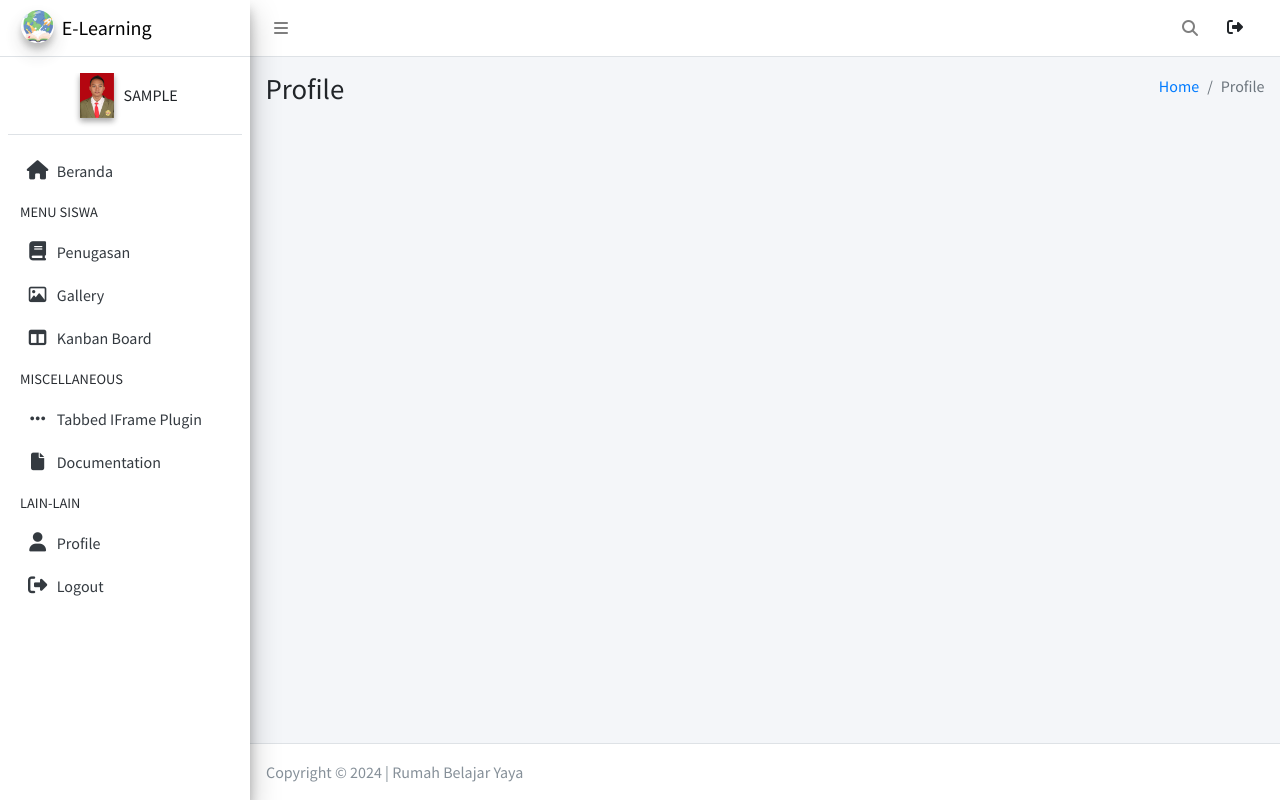
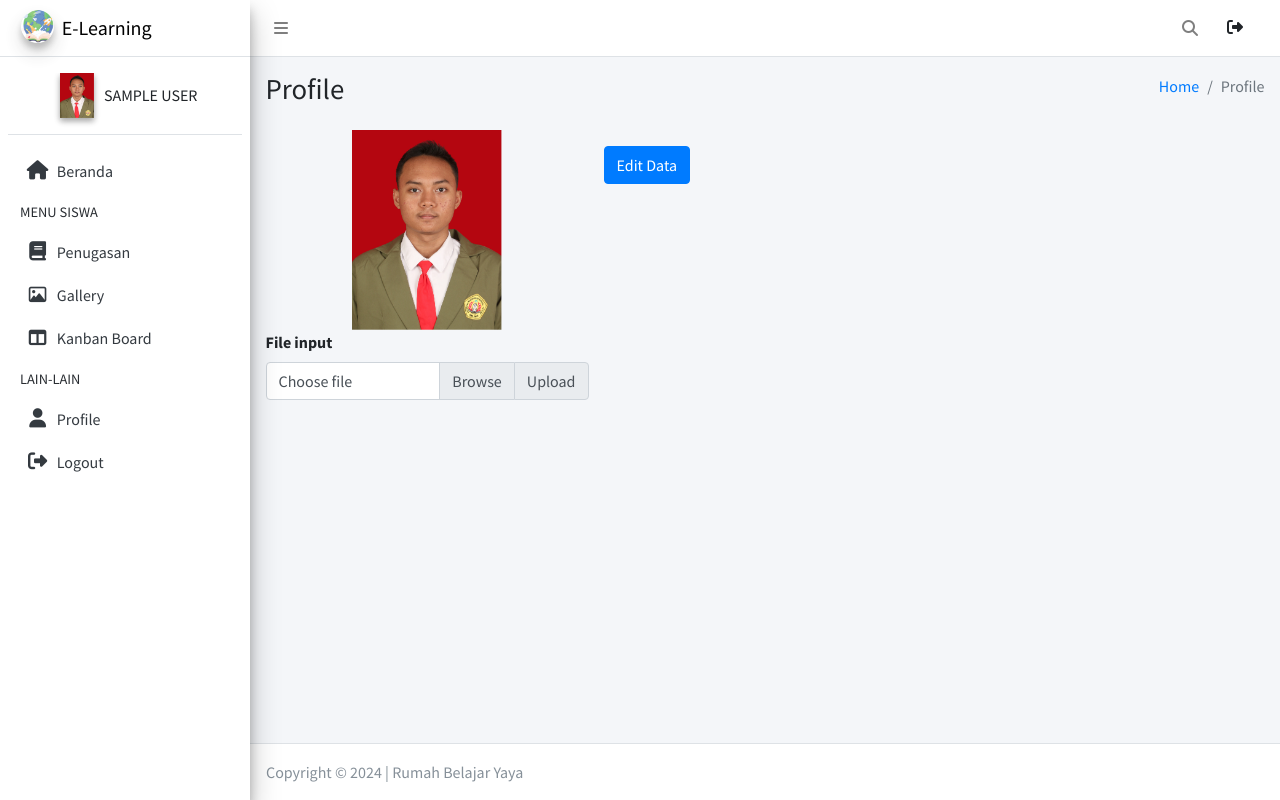
Before and after one commit to jaguardeva/rumah-belajar-yaya, a PHP site: page /profile in a window 1280 px wide. Run offline with PHP 8.4, Linux system fonts and the light colour scheme; the visitor is signed in with stand-in values (Sample User, id 1); data that the repository does not hold is empty; some libraries are stand-ins or nearby versions.

Commit message:
feat: profile and update profile

```diff
--- a/index.php
+++ b/index.php
@@ -62,7 +62,7 @@ if (isset($_POST["login"])) {
           <h1>Login</h1>
           <span>E-Learning Rumah Belajar Yaya</span>
         </div>
-        <img src="./assets/logo/logo.png" alt="my-logo" class="logo">
+        <img src="./assets/logo/logo.png" alt="my-logo" class="logo" loading="lazy">
         <div class="input-group">
           <div class="input-item">
             <input type="email" name="email" id="email" placeholder="Email" value="<?php if (isset($email)) echo $email ?>">
--- /dev/null
+++ b/layout/aside.php
@@ -0,0 +1,77 @@
+    <aside class="main-sidebar sidebar-light-primary elevation-4">
+      <!-- Brand Logo -->
+      <a href="../dashboard.php" class="brand-link">
+        <img src="../assets/logo/logo.png" alt="AdminLTE Logo" class="brand-image img-circle elevation-3" style="opacity: .8">
+        <span class="brand-text font-weight-light font-weight-normal">E-Learning</span>
+      </a>
+
+      <!-- Sidebar -->
+      <div class="sidebar">
+        <!-- Sidebar user panel (optional) -->
+        <div class="user-panel mt-3 pb-3 mb-3 d-flex align-items-center justify-content-center">
+          <div class="image">
+            <img src="../public/image/pas-photo-almet.png" class=" elevation-2" alt="User Image">
+          </div>
+          <div class="info">
+            <span class="d-block"> <?php if (isset($_SESSION["name"])) echo strtoupper($_SESSION["name"]) ?></span>
+          </div>
+        </div>
+
+
+        <!-- Sidebar Menu -->
+        <nav class="mt-2">
+          <ul class="nav nav-pills nav-sidebar flex-column" data-widget="treeview" role="menu" data-accordion="false">
+            <!-- Add icons to the links using the .nav-icon class
+               with font-awesome or any other icon font library -->
+            <li class="nav-item">
+              <a href="../dashboard.php" class="nav-link">
+                <i class="nav-icon fa-solid fa-house"></i>
+                <p>
+                  Beranda
+                </p>
+              </a>
+            </li>
+            <li class="nav-header">MENU SISWA</li>
+            <li class="nav-item">
+              <a href="../dashboard/pages/forms/advanced.html" class="nav-link">
+                <i class="nav-icon fa-solid fa-book"></i>
+                <p>
+                  Penugasan
+                </p>
+              </a>
+            </li>
+            <li class="nav-item">
+              <a href="pages/gallery.html" class="nav-link">
+                <i class="nav-icon far fa-image"></i>
+                <p>
+                  Gallery
+                </p>
+              </a>
+            </li>
+            <li class="nav-item">
+              <a href="pages/kanban.html" class="nav-link">
+                <i class="nav-icon fas fa-columns"></i>
+                <p>
+                  Kanban Board
+                </p>
+              </a>
+            </li>
+            <li class="nav-header">LAIN-LAIN</li>
+            <li class="nav-item">
+              <a href="../profile" class="nav-link">
+                <i class="nav-icon fa-solid fa-user"></i>
+                <p>Profile</p>
+              </a>
+            </li>
+            <li class="nav-item">
+              <a href="./auth/logout.php" class="nav-link">
+                <i class="nav-icon fa-solid fa-right-from-bracket"></i>
+                <p>Logout</p>
+              </a>
+            </li>
+          </ul>
+        </nav>
+        <!-- /.sidebar-menu -->
+      </div>
+      <!-- /.sidebar -->
+    </aside>
--- /dev/null
+++ b/layout/footer.php
@@ -0,0 +1,3 @@
+<footer class="main-footer">
+  <span>Copyright &copy; 2024 | Rumah Belajar Yaya</span>
+</footer>
--- /dev/null
+++ b/layout/navigation.php
@@ -0,0 +1,41 @@
+<nav class="main-header navbar navbar-expand navbar-white navbar-light">
+  <!-- Left navbar links -->
+  <ul class="navbar-nav">
+    <li class="nav-item">
+      <a class="nav-link" data-widget="pushmenu" href="#" role="button"><i class="fas fa-bars"></i></a>
+    </li>
+  </ul>
+
+  <!-- Right navbar links -->
+  <ul class="navbar-nav ml-auto">
+    <!-- Navbar Search -->
+    <li class="nav-item">
+      <a class="nav-link" data-widget="navbar-search" href="#" role="button">
+        <i class="fas fa-search"></i>
+      </a>
+      <div class="navbar-search-block">
+        <form class="form-inline">
+          <div class="input-group input-group-sm">
+            <input class="form-control form-control-navbar" type="search" placeholder="Search" aria-label="Search">
+            <div class="input-group-append">
+              <button class="btn btn-navbar" type="submit">
+                <i class="fas fa-search"></i>
+              </button>
+              <button class="btn btn-navbar" type="button" data-widget="navbar-search">
+                <i class="fas fa-times"></i>
+              </button>
+            </div>
+          </div>
+        </form>
+      </div>
+    </li>
+    <li class="mr-3">
+      <form method="POST">
+        <button class="btn " type="submit" name="logout">
+          <i class="fa-solid fa-right-from-bracket"></i>
+        </button>
+      </form>
+
+    </li>
+  </ul>
+</nav>
--- a/profile/index.php
+++ b/profile/index.php
@@ -1,5 +1,6 @@
 <?php
 session_start();
+require_once "../database/connection.php";
 
 if (empty($_SESSION["login"])) {
   $_SESSION["message"] = "Silahkan login terlebih dahulu";
@@ -10,6 +11,9 @@ if (isset($_POST["logout"])) {
   session_destroy();
   header("Location: index.php");
 }
+
+$query  = "SELECT * FROM users WHERE id = " . $_SESSION["id"];
+$get_detail_user = $db->query($query);
 
 ?>
 
@@ -43,141 +47,10 @@ if (isset($_POST["logout"])) {
 
 <body class="hold-transition sidebar-mini">
   <div class="wrapper">
-    <!-- Navbar -->
-    <nav class="main-header navbar navbar-expand navbar-white navbar-light">
-      <!-- Left navbar links -->
-      <ul class="navbar-nav">
-        <li class="nav-item">
-          <a class="nav-link" data-widget="pushmenu" href="#" role="button"><i class="fas fa-bars"></i></a>
-        </li>
-      </ul>
 
-      <!-- Right navbar links -->
-      <ul class="navbar-nav ml-auto">
-        <!-- Navbar Search -->
-        <li class="nav-item">
-          <a class="nav-link" data-widget="navbar-search" href="#" role="button">
-            <i class="fas fa-search"></i>
-          </a>
-          <div class="navbar-search-block">
-            <form class="form-inline">
-              <div class="input-group input-group-sm">
-                <input class="form-control form-control-navbar" type="search" placeholder="Search" aria-label="Search">
-                <div class="input-group-append">
-                  <button class="btn btn-navbar" type="submit">
-                    <i class="fas fa-search"></i>
-                  </button>
-                  <button class="btn btn-navbar" type="button" data-widget="navbar-search">
-                    <i class="fas fa-times"></i>
-                  </button>
-                </div>
-              </div>
-            </form>
-          </div>
-        </li>
-        <li class="mr-3">
-          <form method="POST">
-            <button class="btn " type="submit" name="logout">
-              <i class="fa-solid fa-right-from-bracket"></i>
-            </button>
-          </form>
+    <?php include "../layout/navigation.php"; ?>
 
-        </li>
-      </ul>
-    </nav>
-    <!-- /.navbar -->
-
-    <!-- Main Sidebar Container -->
-    <aside class="main-sidebar sidebar-light-primary elevation-4">
-      <!-- Brand Logo -->
-      <a href="../dashboard.php" class="brand-link">
-        <img src="../assets/logo/logo.png" alt="AdminLTE Logo" class="brand-image img-circle elevation-3" style="opacity: .8">
-        <span class="brand-text font-weight-light font-weight-normal">E-Learning</span>
-      </a>
-
-      <!-- Sidebar -->
-      <div class="sidebar">
-        <!-- Sidebar user panel (optional) -->
-        <div class="user-panel mt-3 pb-3 mb-3 d-flex align-items-center justify-content-center">
-          <div class="image">
-            <img src="../public/image/pas-photo-almet.png" class=" elevation-2" alt="User Image">
-          </div>
-          <div class="info">
-            <span class="d-block"> <?php if (isset($_SESSION["name"])) echo strtoupper($_SESSION["name"]) ?></span>
-          </div>
-        </div>
-
-
-        <!-- Sidebar Menu -->
-        <nav class="mt-2">
-          <ul class="nav nav-pills nav-sidebar flex-column" data-widget="treeview" role="menu" data-accordion="false">
-            <!-- Add icons to the links using the .nav-icon class
-               with font-awesome or any other icon font library -->
-            <li class="nav-item">
-              <a href="../dashboard.php" class="nav-link">
-                <i class="nav-icon fa-solid fa-house"></i>
-                <p>
-                  Beranda
-                </p>
-              </a>
-            </li>
-            <li class="nav-header">MENU SISWA</li>
-            <li class="nav-item">
-              <a href="pages/calendar.html" class="nav-link">
-                <i class="nav-icon fa-solid fa-book"></i>
-                <p>
-                  Penugasan
-                </p>
-              </a>
-            </li>
-            <li class="nav-item">
-              <a href="pages/gallery.html" class="nav-link">
-                <i class="nav-icon far fa-image"></i>
-                <p>
-                  Gallery
-                </p>
-              </a>
-            </li>
-            <li class="nav-item">
-              <a href="pages/kanban.html" class="nav-link">
-                <i class="nav-icon fas fa-columns"></i>
-                <p>
-                  Kanban Board
-                </p>
-              </a>
-            </li>
-            <li class="nav-header">MISCELLANEOUS</li>
-            <li class="nav-item">
-              <a href="iframe.html" class="nav-link">
-                <i class="nav-icon fas fa-ellipsis-h"></i>
-                <p>Tabbed IFrame Plugin</p>
-              </a>
-            </li>
-            <li class="nav-item">
-              <a href="https://adminlte.io/docs/3.1/" class="nav-link">
-                <i class="nav-icon fas fa-file"></i>
-                <p>Documentation</p>
-              </a>
-            </li>
-            <li class="nav-header">LAIN-LAIN</li>
-            <li class="nav-item">
-              <a href="../profile" class="nav-link">
-                <i class="nav-icon fa-solid fa-user"></i>
-                <p>Profile</p>
-              </a>
-            </li>
-            <li class="nav-item">
-              <a href="./auth/logout.php" class="nav-link">
-                <i class="nav-icon fa-solid fa-right-from-bracket"></i>
-                <p>Logout</p>
-              </a>
-            </li>
-          </ul>
-        </nav>
-        <!-- /.sidebar-menu -->
-      </div>
-      <!-- /.sidebar -->
-    </aside>
+    <?php include "../layout/aside.php"; ?>
 
     <!-- Content Wrapper. Contains page content -->
     <div class="content-wrapper">
@@ -192,6 +65,7 @@ if (isset($_POST["logout"])) {
               <ol class="breadcrumb float-sm-right">
                 <li class="breadcrumb-item"><a href="/">Home</a></li>
                 <li class="breadcrumb-item active">Profile</li>
+
               </ol>
             </div><!-- /.col -->
           </div><!-- /.row -->
@@ -203,6 +77,55 @@ if (isset($_POST["logout"])) {
       <div class="content">
         <div class="container-fluid">
           <div class="row">
+            <div class="col-lg-4 d-flex flex-column align-items-center justify-content-center">
+              <img src="../public/image/pas-photo-almet.png" width="150" alt="pas-photo-almet.png" loading="lazy">
+              <div class="form-group">
+                <label for="exampleInputFile">File input</label>
+                <div class="input-group">
+                  <div class="custom-file">
+                    <input type="file" style="cursor: pointer;" class="custom-file-input" id="exampleInputFile">
+                    <label class="custom-file-label" for="exampleInputFile">Choose file</label>
+                  </div>
+                  <div class="input-group-append">
+                    <span class="input-group-text">Upload</span>
+                  </div>
+                </div>
+              </div>
+            </div>
+            <div class="col-lg-4">
+              <table class="table table-striped">
+                <tbody>
+                  <?php foreach ($get_detail_user as $user) { ?>
+                    <tr>
+                      <th>Nama:</th>
+                      <td><?= $user["username"] ?></td>
+                    </tr>
+                    <tr>
+                      <th>Email:</th>
+                      <td><?= $user["email"] ?></td>
+                    </tr>
+                    <tr>
+                      <th>Phone:</th>
+                      <td><?= $user["phone"] ?></td>
+                    </tr>
+                    <tr>
+                      <th>Jenis Kelamin:</th>
+                      <td><?= $user["gender"] ?></td>
+                    </tr>
+                    <tr>
+                      <th>Tanggal Lahir:</th>
+                      <td><?= $user["tgl_lahir"] ?></td>
+                    </tr>
+                    <tr>
+                      <th>Alamat:</th>
+                      <td><?= $user["alamat"] ?></td>
+                    </tr>
+                  <?php } ?>
+                </tbody>
+              </table>
+              <a href="../profile/edit.php?id=<?= $_SESSION["id"] ?>"><button class="btn btn-primary">Edit Data</button></a>
+
+            </div>
 
             <!-- ./col -->
           </div>
@@ -221,9 +144,7 @@ if (isset($_POST["logout"])) {
     <!-- /.control-sidebar -->
 
     <!-- Main Footer -->
-    <footer class="main-footer">
-      <span>Copyright &copy; 2024 | Rumah Belajar Yaya</span>
-    </footer>
+    <?php include "../layout/footer.php"; ?>
   </div>
   <!-- ./wrapper -->
 
```
Also changed, not shown: dashboard.php (+0 -13 lines), profile/edit.php (+176 -0 lines).
